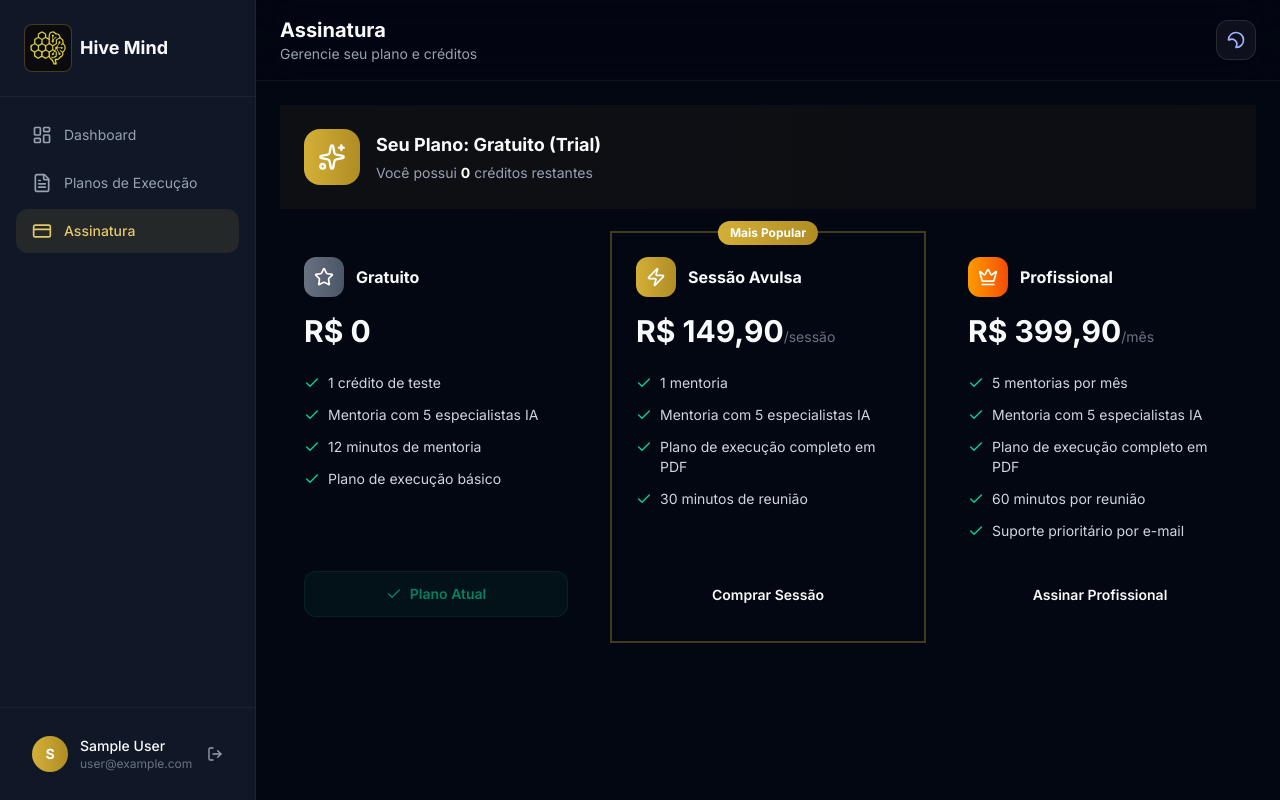
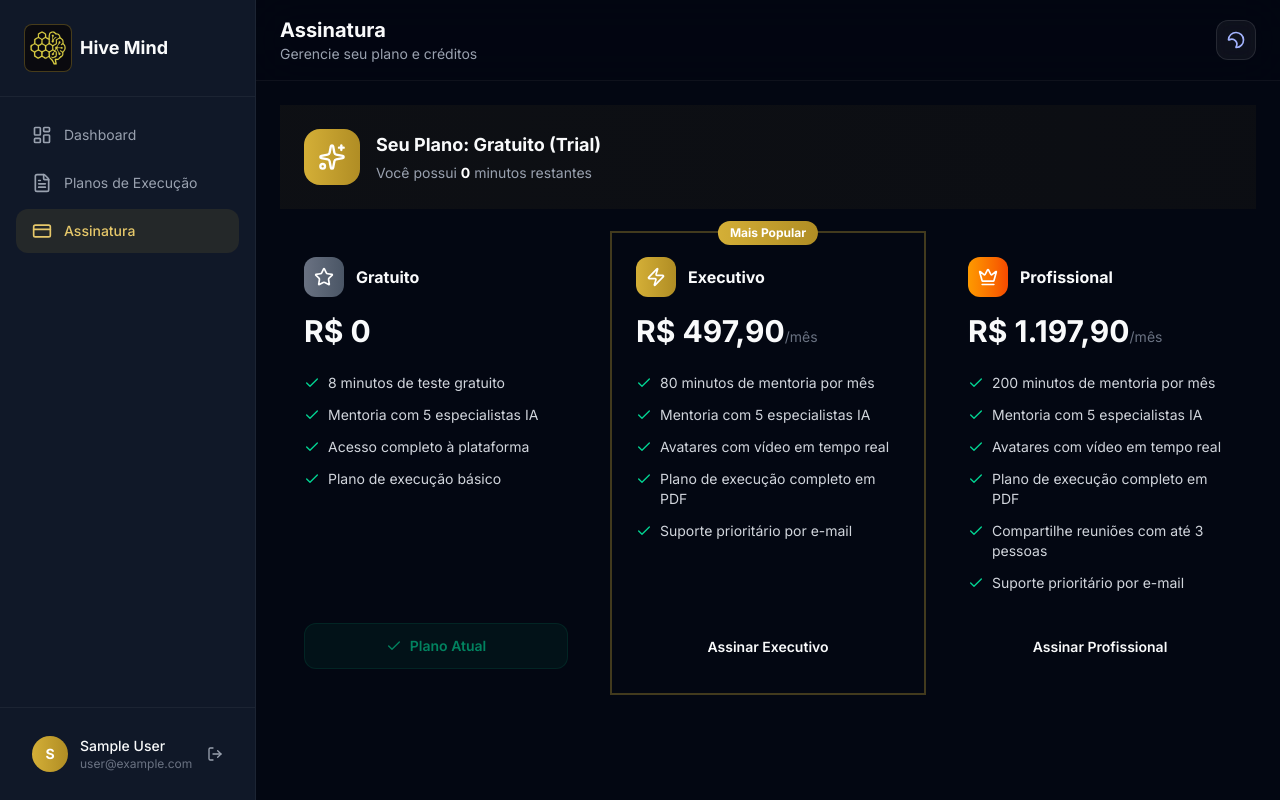
Before and after one commit to adrielmoraes/Consultoria_Empresarial_v2, a Next.js app: page /dashboard/subscription in a window 1280 px wide. Built offline with nearby package versions, Linux system fonts and the light colour scheme; no server answers; the database is empty; sample sign-in values are in the browser's storage.

Commit message:
feat: add subscription management page with plan selection and checkout integration

```diff
--- a/src/app/dashboard/subscription/page.tsx
+++ b/src/app/dashboard/subscription/page.tsx
@@ -36,9 +36,9 @@ const plans = [
     gradient: "from-gray-500 to-gray-600",
     borderColor: "border-gray-500/20",
     features: [
-      "1 crédito de teste",
+      "8 minutos de teste gratuito",
       "Mentoria com 5 especialistas IA",
-      "12 minutos de mentoria",
+      "Acesso completo à plataforma",
       "Plano de execução básico",
     ],
     cta: "Plano Atual",
@@ -46,35 +46,37 @@ const plans = [
   },
   {
     id: "session",
-    name: "Sessão Avulsa",
-    price: "R$ 149,90",
-    period: "/sessão",
+    name: "Executivo",
+    price: "R$ 497,90",
+    period: "/mês",
     icon: Zap,
     gradient: "from-[#d4af37] to-[#b08d24]",
     borderColor: "border-[#d4af37]/30",
     popular: true,
     features: [
-      "1 mentoria",
+      "80 minutos de mentoria por mês",
       "Mentoria com 5 especialistas IA",
+      "Avatares com vídeo em tempo real",
       "Plano de execução completo em PDF",
-      "30 minutos de reunião",
+      "Suporte prioritário por e-mail",
     ],
-    cta: "Comprar Sessão",
+    cta: "Assinar Executivo",
     disabled: false,
   },
   {
     id: "professional",
     name: "Profissional",
-    price: "R$ 399,90",
+    price: "R$ 1.197,90",
     period: "/mês",
     icon: Crown,
     gradient: "from-amber-500 to-orange-600",
     borderColor: "border-amber-500/30",
     features: [
-      "5 mentorias por mês",
+      "200 minutos de mentoria por mês",
       "Mentoria com 5 especialistas IA",
+      "Avatares com vídeo em tempo real",
       "Plano de execução completo em PDF",
-      "60 minutos por reunião",
+      "Compartilhe reuniões com até 3 pessoas",
       "Suporte prioritário por e-mail",
     ],
     cta: "Assinar Profissional",
@@ -183,18 +185,21 @@ export default function SubscriptionPage() {
   const userInitial = userName.charAt(0).toUpperCase();
   const currentStatus = userData?.subscriptionStatus || "trial";
   const currentCredits = userData?.credits ?? 0;
+  // Detecta o plano atual com base no status de assinatura e créditos
+  // "active" = qualquer assinatura paga — diferenciamos pelo priceId via subscriptionStatus
   const currentPlanId =
     currentStatus === "active"
-      ? "professional"
-      : currentCredits > 0
+      ? "professional"   // TODO: diferenciar executivo vs profissional pelo subscriptionPriceId
+      : currentStatus === "session" || (currentCredits > 8 && currentCredits <= 80)
         ? "session"
         : "free";
+
   const currentPlanName =
     currentPlanId === "professional"
-        ? "Profissional"
-        : currentPlanId === "session"
-          ? "Sessão Avulsa"
-          : "Gratuito (Trial)";
+      ? "Profissional"
+      : currentPlanId === "session"
+        ? "Executivo"
+        : "Gratuito (Trial)";
 
   const navItems = [
     { href: "/dashboard", icon: LayoutDashboard, label: "Dashboard" },
@@ -296,7 +301,7 @@ export default function SubscriptionPage() {
                 </h3>
                 <p className="text-sm text-gray-500 dark:text-gray-400">
                   Você possui <strong className="text-white">{currentCredits}</strong>{" "}
-                  crédito{currentCredits !== 1 ? "s" : ""} restante
+                  minuto{currentCredits !== 1 ? "s" : ""} restante
                   {currentCredits !== 1 ? "s" : ""}
                 </p>
               </div>
```
